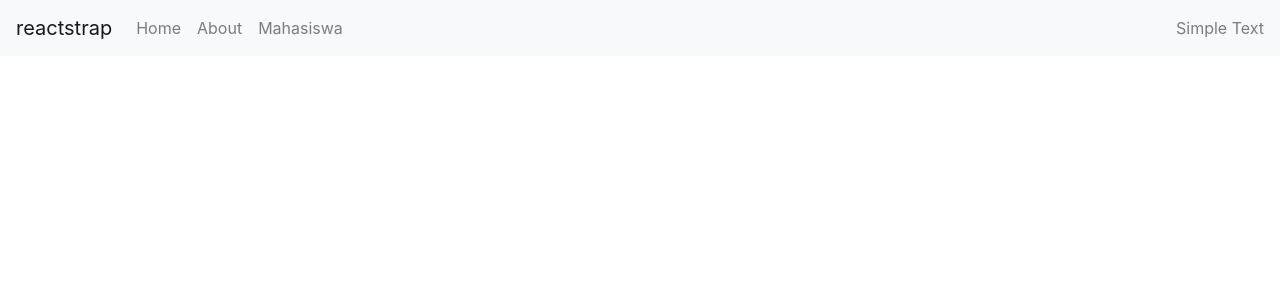
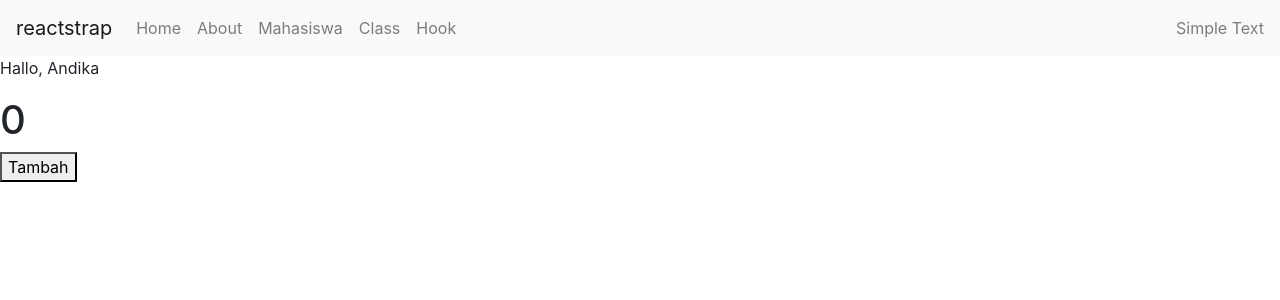
Before and after one commit to andykaabry/appreactjs, a React (Create React App) app: page /hooks in a window 1280 px wide. Shown: the top 300 px of the page. Built offline with nearby package versions, Linux system fonts and the light colour scheme.

Commit message:
React Hooks useState

```diff
--- a/src/App.js
+++ b/src/App.js
@@ -7,6 +7,8 @@
 import ListComp from './Component/Class/ListComp';
 import TambahComp from './Component/Class/TambahComp';
 import EditComp from './Component/Class/EditComp';
+import KelasComp from './Component/Hooks/Class/KelasComp';
+import HooksComp from './Component/Hooks/Functional/HooksComp';
 
 // import BootstrapComp from './Component/Class/BootstrapComp';
 //import Parent from './Component/Class/Parent';
@@ -25,7 +27,8 @@
         <Route exact path="/mahasiswa" component={ListComp} />
         <Route exact path="/mahasiswa/tambah" component={TambahComp} />
         <Route exact path="/mahasiswa/edit" component={EditComp} />
-
+        <Route exact path="/kelas" component={KelasComp} />
+        <Route exact path="/hooks" component={HooksComp} />
 
         {/*<Route exact path="/detail/:id" component={DetailComp} />*/}
       </switch>
--- a/src/Component/Fungsional/NavbarComp.jsx
+++ b/src/Component/Fungsional/NavbarComp.jsx
@@ -34,6 +34,12 @@
                         <NavItem>
                             <NavLink href="/mahasiswa">Mahasiswa</NavLink>
                         </NavItem>
+                        <NavItem>
+                            <NavLink href="/kelas">Class</NavLink>
+                        </NavItem>
+                        <NavItem>
+                            <NavLink href="/hooks">Hook</NavLink>
+                        </NavItem>
                     </Nav>
                     <NavbarText>Simple Text</NavbarText>
                 </Collapse>
--- /dev/null
+++ b/src/Component/Hooks/Class/KelasComp.jsx
@@ -0,0 +1,28 @@
+import React, { PureComponent } from 'react';
+
+class KelasComp extends PureComponent {
+    constructor(props) {
+        super(props)
+
+        this.state = {
+            jumlah: 0
+        }
+    }
+
+
+    tambahproduk = () => {
+        this.setState({
+            jumlah: this.state.jumlah +1
+        })
+    }
+    render() {
+        return (
+            <div>
+                <h1>{this.state.jumlah}</h1>
+                <button onClick={this.tambahproduk}>Tambah Produk</button>
+            </div>
+        );
+    }
+}
+
+export default KelasComp;
--- /dev/null
+++ b/src/Component/Hooks/Functional/HooksComp.jsx
@@ -0,0 +1,31 @@
+import React, { useState } from 'react';
+import TampilComp from './TampilComp';
+
+const HooksComp = () => {
+    const [jumlah, tambahJumlah] = useState(0)
+
+    //login
+    const [dataLogin, setDataLogin] = useState({ username: 'Andika', token: '123abd', isLogin: true })
+
+    //cek kondisi sudah login / elum
+
+    let tampil;
+
+    if (dataLogin.isLogin) {
+    tampil = <TampilComp
+        username={dataLogin.username}
+        fungsi={tambahJumlah.bind(this)}
+        jumlah={jumlah} />
+    } else {
+        tampil =<TampilComp username="Maaf anda belum login" disabled={true}/>
+    }
+
+    return (
+        <div>
+            {tampil}
+        </div>
+    );
+}
+
+
+export default HooksComp;
--- /dev/null
+++ b/src/Component/Hooks/Functional/TampilComp.jsx
@@ -0,0 +1,13 @@
+import React from 'react';
+
+function TampilComp(props) {
+        return (
+            <div>
+                <p> Hallo, {props.username}</p>
+                <h1>{props.jumlah}</h1>
+                <button onClick={()=>props.fungsi(props.jumlah+1)} disabled={props.disabled}>Tambah</button>
+            </div>
+        );
+}
+
+export default TampilComp;
```
